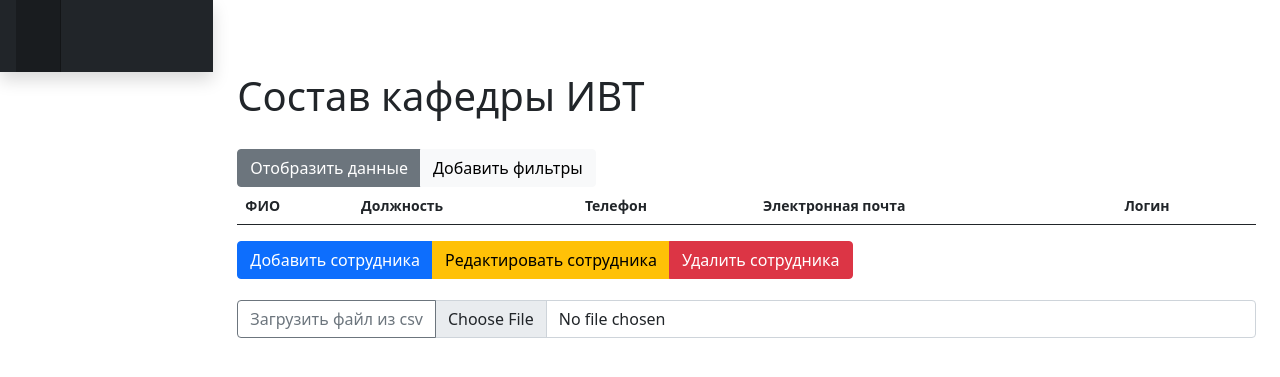
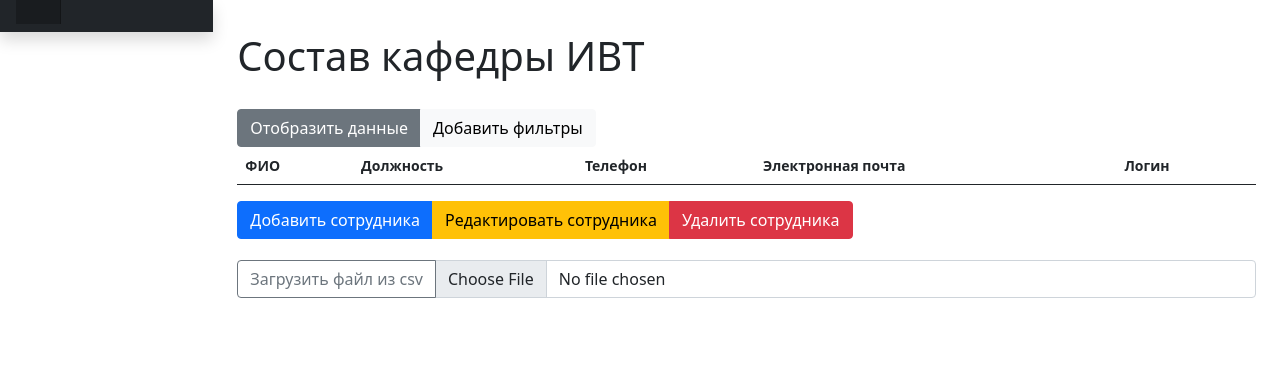
Before and after one commit to Yurakuz-coder/projectsystem, a Flask app: page /admin/cafedra in a window 1280 px wide. Shown: the top 377 px of the page. Run offline with Flask 3, Linux system fonts and the light colour scheme; parts of the project's set-up code (start-up, migrations or seed data) failed here and were passed over; some libraries are stand-ins or nearby versions.

Commit message:
fix: изменение высоты navbar

```diff
--- a/templates/base.html
+++ b/templates/base.html
@@ -18,10 +18,9 @@
 <body>
     <div id="viewport">
         <header class="navbar navbar-dark col-md-3 col-lg-2 me-0 px-3 sticky-top bg-dark flex-md-nowrap p-0 shadow">
-            <a class="navbar-brand col-md-4 col-lg-3 me-0 px-0">{{ session['firstNav'] }}<br> ㅤ{% if
-                session['secondNav'] %}
-                <br>
-                {{ session['secondNav'] }} {% endif %}</a>
+            <a class="navbar-brand col-md-4 col-lg-3 md-0 mb-md-2 px-0">{{ session['firstNav'] }}
+                {% if session['secondNav'] %}<br> {{ session['secondNav'] }} {% endif %}
+            </a>
             <button class="navbar-toggler position-absolute d-md-none collapsed" type="button" data-bs-toggle="collapse"
                 data-bs-target="#sidebarMenu" aria-controls="sidebarMenu" aria-expanded="false"
                 aria-label="Toggle navigation">
```
